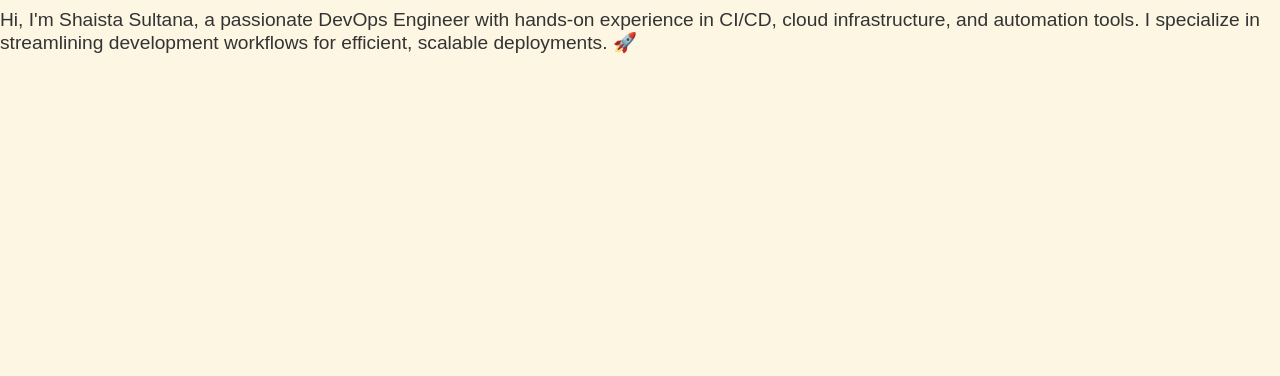
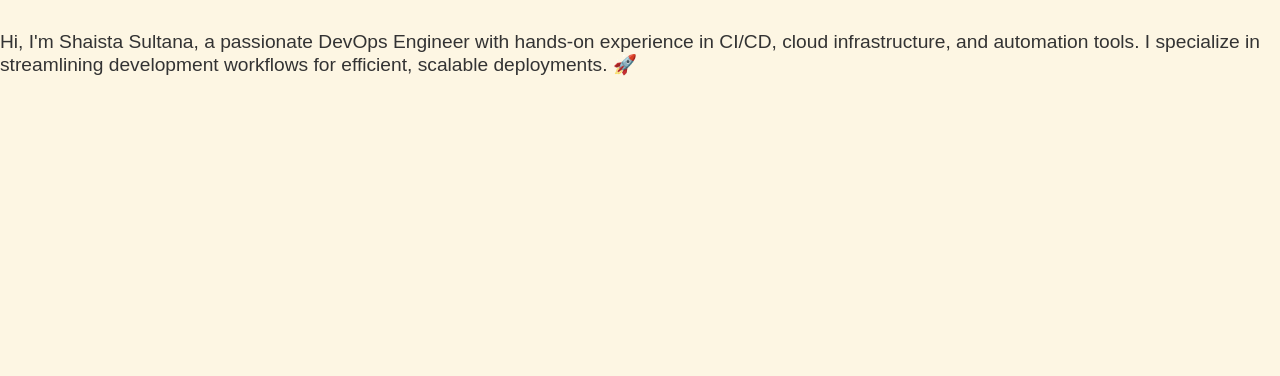
Before and after one commit to sultanashah/static-website-demo, a plain HTML site: page index.html in a window 1280 px wide. Shown: the part 424-800 px from the top of the page. Drawn offline with Linux system fonts and the light colour scheme.

Commit message:
Update index.html with new content

```diff
--- a/index.html
+++ b/index.html
@@ -30,8 +30,8 @@
 </head>
 <body>
   <h1>SHAISTA SULTANA</h1>
-       <p>         Hi, I'm Shaista Sultana, a passionate DevOps Engineer with hands-on experience in CI/CD,
+       <p> <br> <br>   Hi, I'm Shaista Sultana, a passionate DevOps Engineer with hands-on experience in CI/CD,
          cloud infrastructure, and automation tools. I specialize in streamlining development workflows for efficient,
-              scalable deployments. 🚀</p>
+              scalable deployments. 🚀<br></p>
 </body>
 </html>
```
